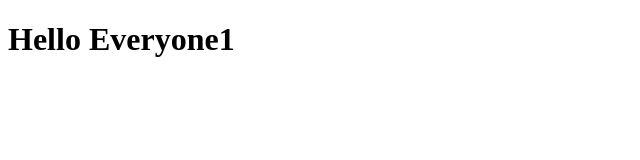
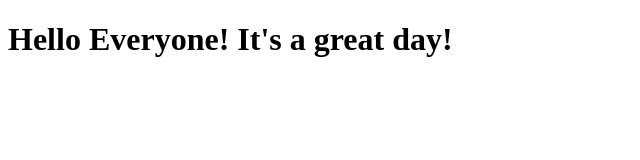
Before and after one commit to mmcclam/Coursera-test, a plain HTML site: page site/index.html in a window 1280 px wide. Shown: the whole page, without its empty margins (0-640 px from the left). Drawn offline with Linux system fonts and the light colour scheme.

Commit message:
Small additon to our page content.

```diff
--- a/site/index.html
+++ b/site/index.html
@@ -4,6 +4,6 @@
 	<title>Hello Monique!</title>
 </head>
 <body>
-<h1>Hello Everyone1</h1>
+<h1>Hello Everyone! It's a great day!</h1>
 </body>
 </html>
```
